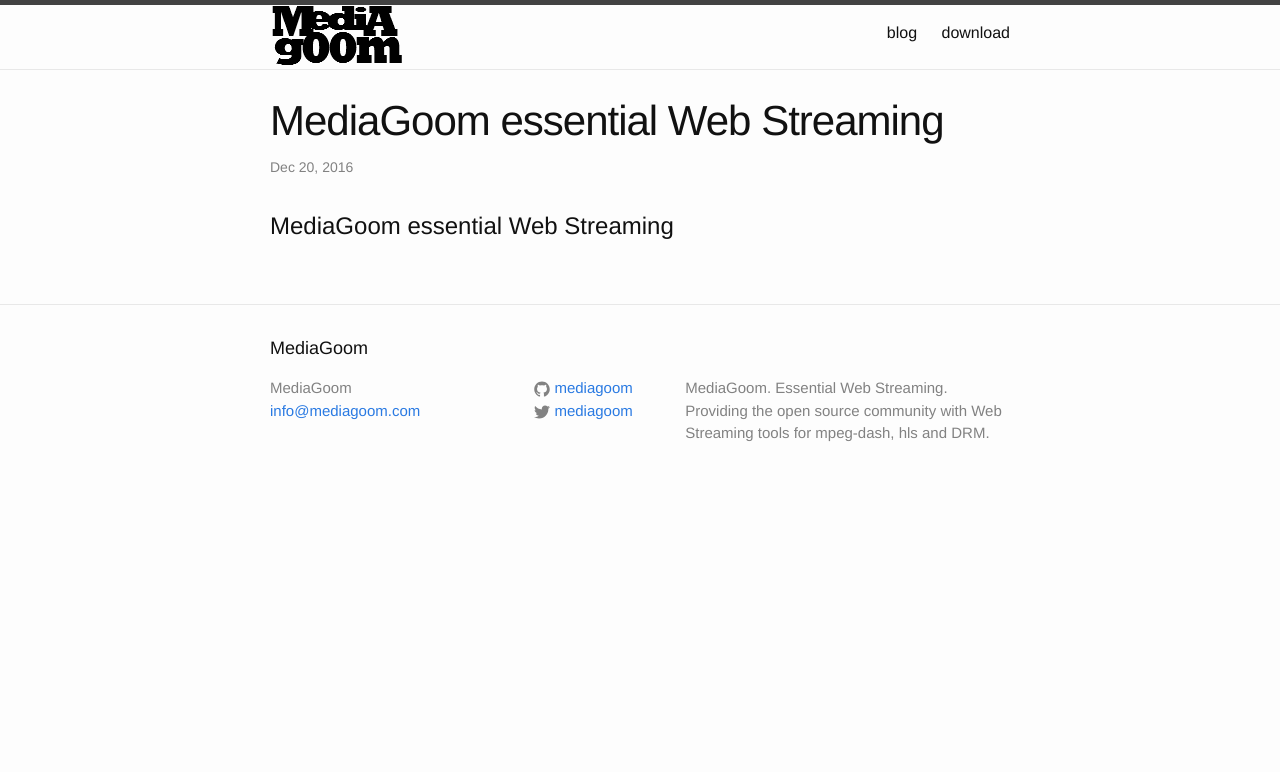
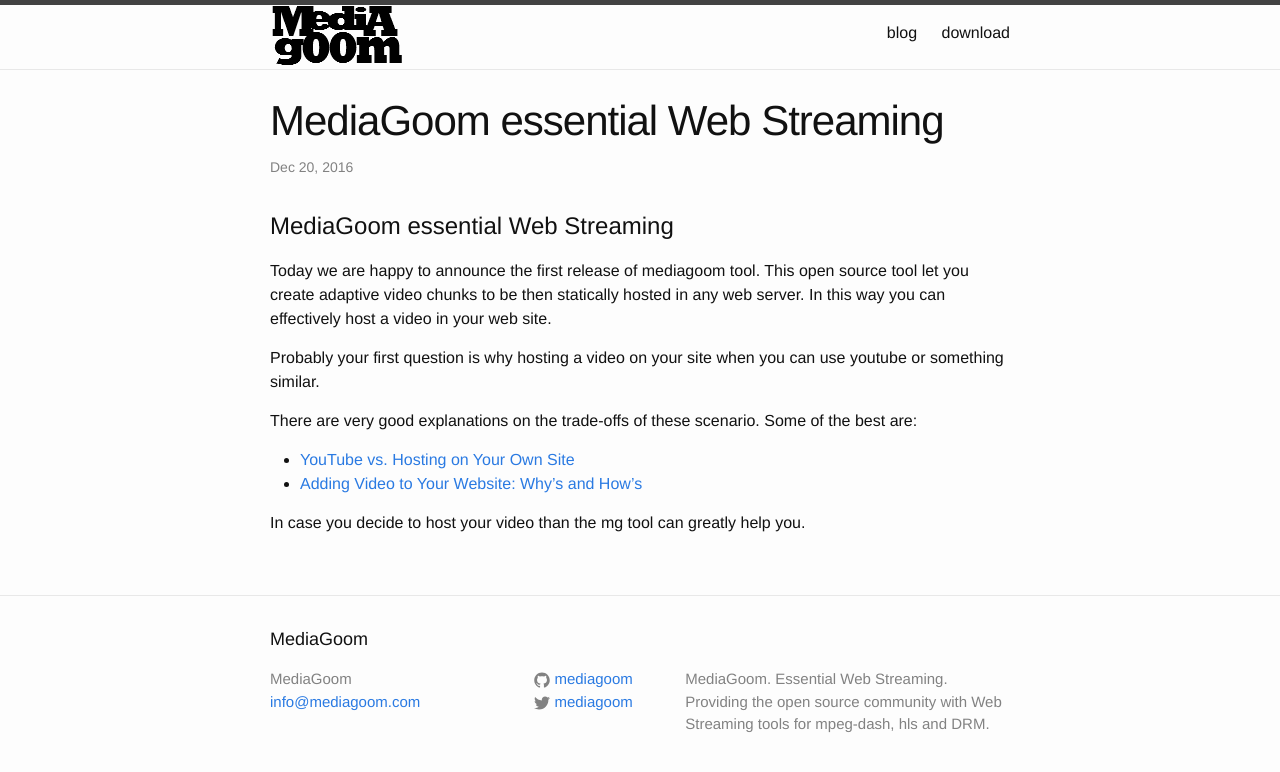
Before and after one commit to mediagoom/mediagoom.github.io, a Jekyll site: the page built from _posts/2016-12-20-mediagoom-essential-web-streaming.markdown, in a window 1280 px wide. Shown: the top 772 px of the page. Built offline with Jekyll 4.4.1, drawn with Linux system fonts in a browser that asks for light colours.

Commit message:
Update 2016-12-20-mediagoom-essential-web-streaming.markdown

```diff
--- a/_posts/2016-12-20-mediagoom-essential-web-streaming.markdown
+++ b/_posts/2016-12-20-mediagoom-essential-web-streaming.markdown
@@ -5,3 +5,16 @@
 categories: mg tool
 ---
 # MediaGoom essential Web Streaming
+
+Today we are happy to announce the first release of mediagoom tool.
+This open source tool let you create adaptive video chunks to be then statically hosted in any web server.
+In this way you can effectively host a video in your web site.
+
+Probably your first question is why hosting a video on your site when you can use youtube or something similar.
+
+There are very good explanations on the trade-offs of these scenario.
+Some of the best are:
+* [YouTube vs. Hosting on Your Own Site]( https://blogs.adobe.com/digitalmarketing/web-experience/youtube-vs-hosting-site/)
+* [Adding Video to Your Website: Why’s and How’s]( http://line25.com/articles/adding-video-to-your-website-whys-and-hows)
+
+In case you decide to host your video than the mg tool can greatly help you.
```
